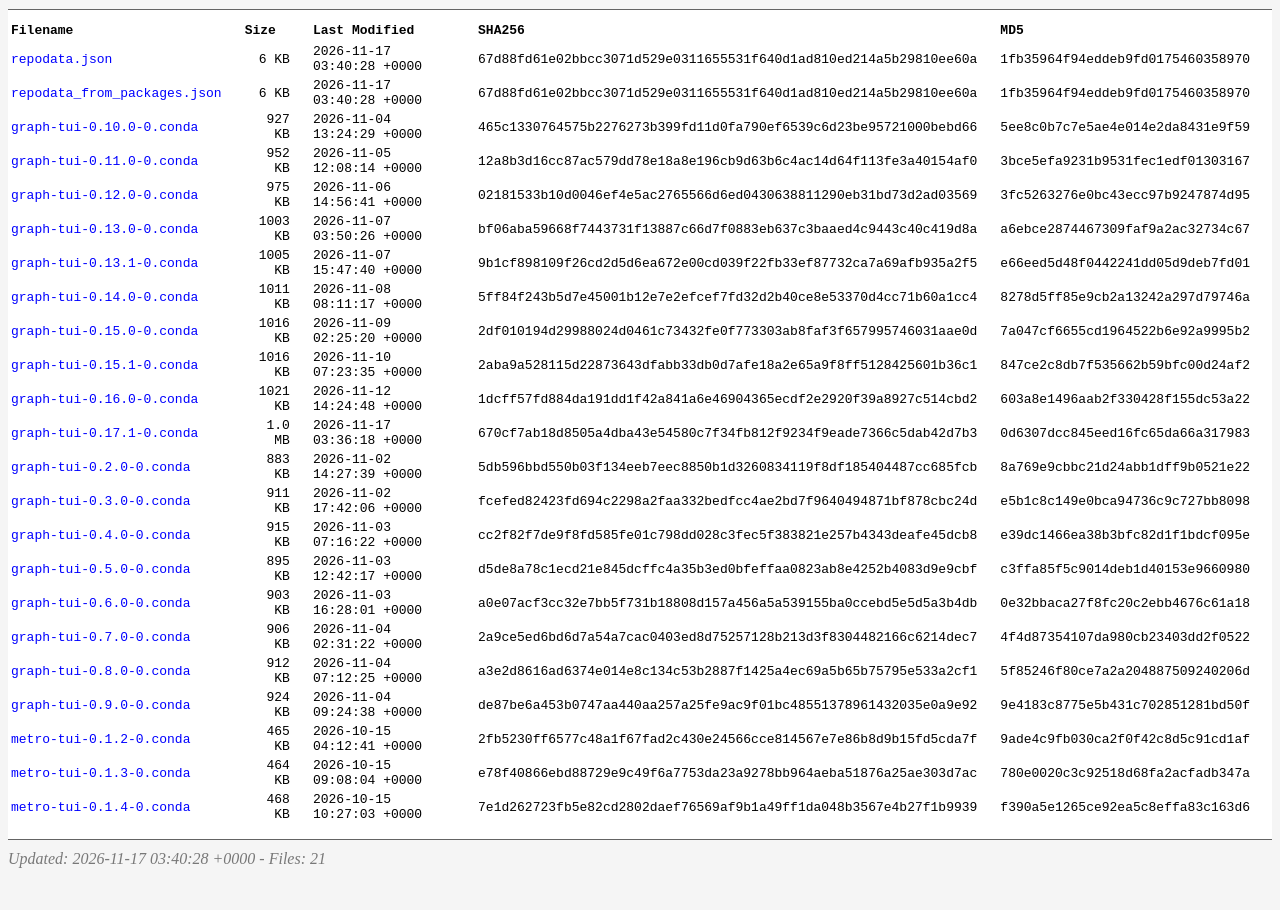
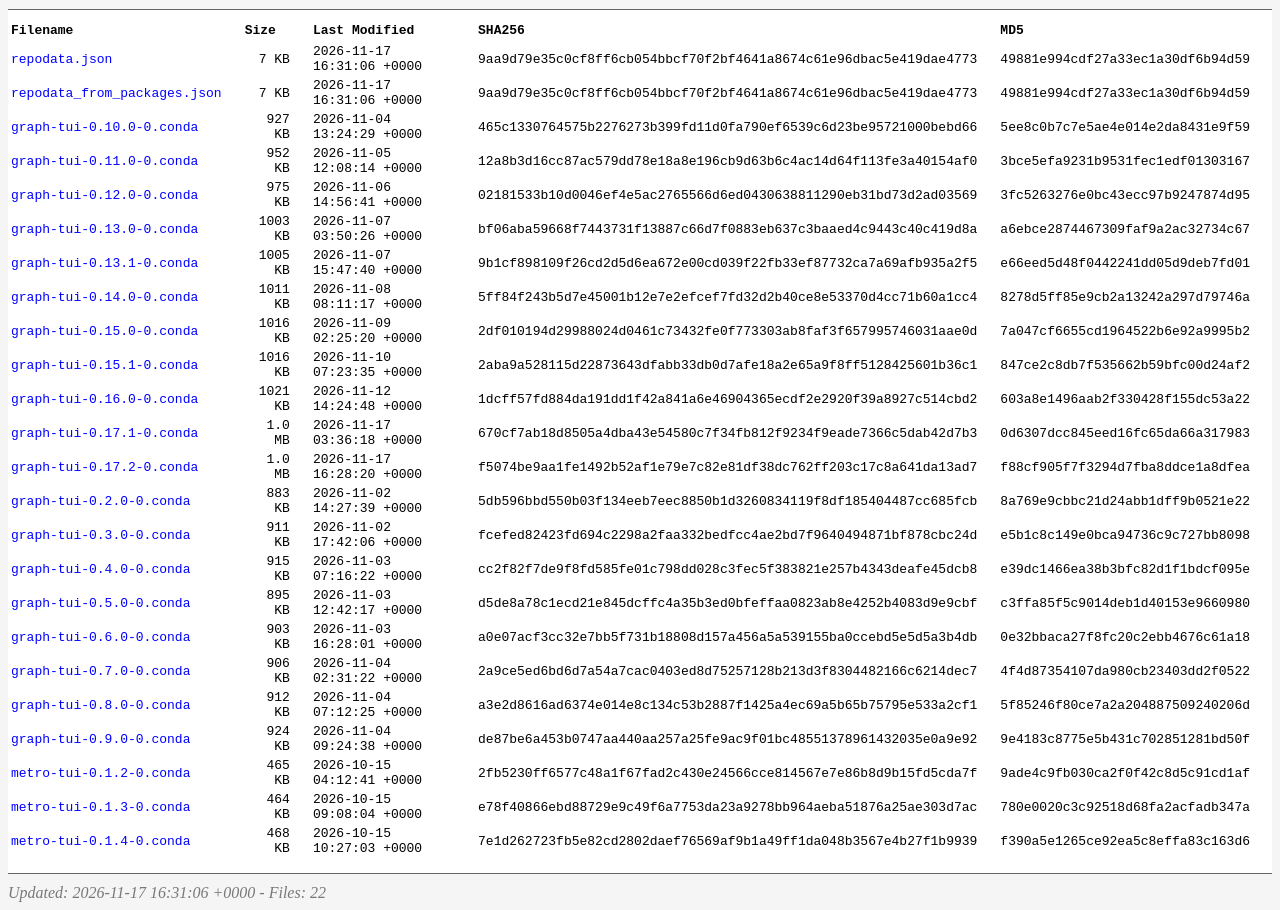
Before and after one commit to mixsoulgithub/conda-channel, a plain HTML site: page linux-64/index.html in a window 1280 px wide. Shown: the part 38-948 px from the top of the page. Before the commit the page ends 914 px from the top, so only its background shows below. Drawn offline with Linux system fonts and the light colour scheme.

Commit message:
graph-tui 0.17.2 (linux-64, static musl)

```diff
--- a/linux-64/index.html
+++ b/linux-64/index.html
@@ -54,16 +54,16 @@
     </tr>
     <tr>
       <td><a href="repodata.json">repodata.json</a></td>
-      <td class="s">6 KB</td>
-      <td>2026-11-17 03:40:28 +0000</td>
-      <td>67d88fd61e02bbcc3071d529e0311655531f640d1ad810ed214a5b29810ee60a</td>
-      <td>1fb35964f94eddeb9fd0175460358970</td>
+      <td class="s">7 KB</td>
+      <td>2026-11-17 16:31:06 +0000</td>
+      <td>9aa9d79e35c0cf8ff6cb054bbcf70f2bf4641a8674c61e96dbac5e419dae4773</td>
+      <td>49881e994cdf27a33ec1a30df6b94d59</td>
     </tr>    <tr>
       <td><a href="repodata_from_packages.json">repodata_from_packages.json</a></td>
-      <td class="s">6 KB</td>
-      <td>2026-11-17 03:40:28 +0000</td>
-      <td>67d88fd61e02bbcc3071d529e0311655531f640d1ad810ed214a5b29810ee60a</td>
-      <td>1fb35964f94eddeb9fd0175460358970</td>
+      <td class="s">7 KB</td>
+      <td>2026-11-17 16:31:06 +0000</td>
+      <td>9aa9d79e35c0cf8ff6cb054bbcf70f2bf4641a8674c61e96dbac5e419dae4773</td>
+      <td>49881e994cdf27a33ec1a30df6b94d59</td>
     </tr>    <tr>
       <td><a href="graph-tui-0.10.0-0.conda">graph-tui-0.10.0-0.conda</a></td>
       <td class="s">927 KB</td>
@@ -124,6 +124,12 @@
       <td>2026-11-17 03:36:18 +0000</td>
       <td>670cf7ab18d8505a4dba43e54580c7f34fb812f9234f9eade7366c5dab42d7b3</td>
       <td>0d6307dcc845eed16fc65da66a317983</td>
+    </tr>    <tr>
+      <td><a href="graph-tui-0.17.2-0.conda">graph-tui-0.17.2-0.conda</a></td>
+      <td class="s">1.0 MB</td>
+      <td>2026-11-17 16:28:20 +0000</td>
+      <td>f5074be9aa1fe1492b52af1e79e7c82e81df38dc762ff203c17c8a641da13ad7</td>
+      <td>f88cf905f7f3294d7fba8ddce1a8dfea</td>
     </tr>    <tr>
       <td><a href="graph-tui-0.2.0-0.conda">graph-tui-0.2.0-0.conda</a></td>
       <td class="s">883 KB</td>
@@ -191,6 +197,6 @@
       <td>7e1d262723fb5e82cd2802daef76569af9b1a49ff1da048b3567e4b27f1b9939</td>
       <td>f390a5e1265ce92ea5c8effa83c163d6</td>
     </tr>  </table>
-  <address>Updated: 2026-11-17 03:40:28 +0000 - Files: 21</address>
+  <address>Updated: 2026-11-17 16:31:06 +0000 - Files: 22</address>
 </body>
 </html>
```
Also changed, not shown: linux-64/repodata.json (+1 -1 lines), linux-64/repodata_from_packages.json (+1 -1 lines), 1 other file.
